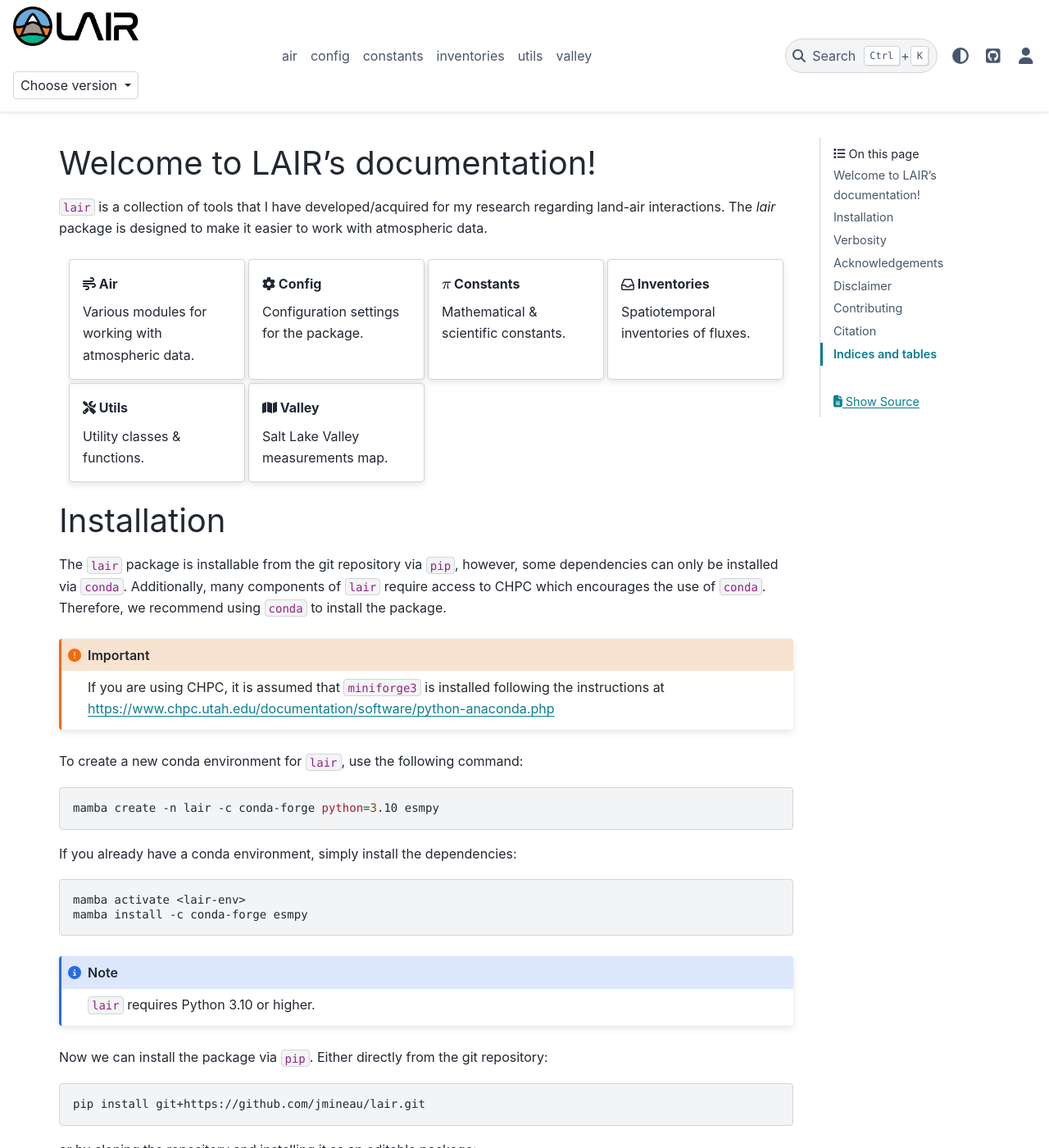
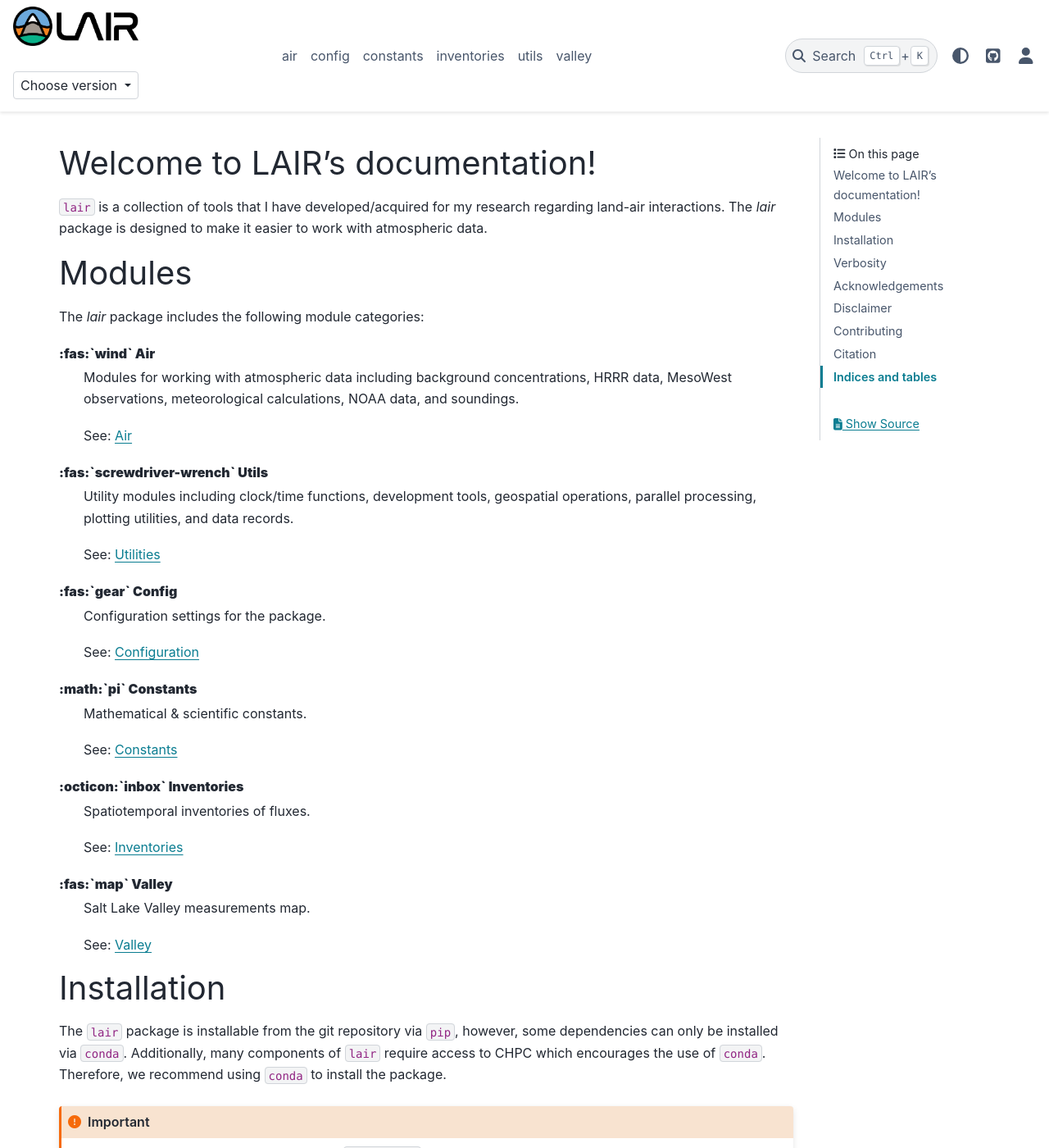
Before and after one commit to jmineau/lair, a Sphinx documentation site: the page built from docs/source/index.rst, in a window 1280 px wide and 1400 px high. Shown: the whole window at 82% size. Built offline with Sphinx 7.4.7 and the PyData theme 0.15.4, drawn with Linux system fonts in a browser that asks for light colours; nearby versions of some CDN libraries; the version number is read from the project's files by our own code.

Commit message:
Fix documentation structure for flattened modules
Co-authored-by: jmineau <60365712+jmineau@users.noreply.github.com>

```diff
--- a/docs/source/index.rst
+++ b/docs/source/index.rst
@@ -15,45 +15,40 @@ research regarding land-air interactions. The `lair` package is designed to make
    utils <utils>
    valley <valley>
 
-.. grid:: 1 2 3 4
-   :margin: 4 4 0 0
-   :gutter: 1
+Modules
+=======
 
-   .. grid-item-card:: :fas:`wind` Air
-      :link: air
-      :link-type: doc
+The `lair` package includes the following module categories:
 
-      Various modules for working with atmospheric data.
+**:fas:`wind` Air**
+  Modules for working with atmospheric data including background concentrations, HRRR data, MesoWest observations, meteorological calculations, NOAA data, and soundings.
 
-   .. grid-item-card:: :fas:`gear` Config
-      :link: config
-      :link-type: doc
+  See: :doc:`air`
 
-      Configuration settings for the package.
+**:fas:`screwdriver-wrench` Utils**
+  Utility modules including clock/time functions, development tools, geospatial operations, parallel processing, plotting utilities, and data records.
 
-   .. grid-item-card:: :math:`\pi` Constants
-      :link: constants
-      :link-type: doc
+  See: :doc:`utils`
 
-      Mathematical & scientific constants.
+**:fas:`gear` Config**
+  Configuration settings for the package.
 
-   .. grid-item-card:: :octicon:`inbox` Inventories
-      :link: inventories
-      :link-type: doc
+  See: :doc:`config`
 
-      Spatiotemporal inventories of fluxes.
+**:math:`\pi` Constants**
+  Mathematical & scientific constants.
 
-   .. grid-item-card:: :fas:`screwdriver-wrench` Utils
-      :link: utils
-      :link-type: doc
+  See: :doc:`constants`
 
-      Utility classes & functions.
+**:octicon:`inbox` Inventories**
+  Spatiotemporal inventories of fluxes.
 
-   .. grid-item-card:: :fas:`map` Valley
-      :link: valley
-      :link-type: doc
+  See: :doc:`inventories`
 
-      Salt Lake Valley measurements map.
+**:fas:`map` Valley**
+  Salt Lake Valley measurements map.
+
+  See: :doc:`valley`
 
 Installation
 ============
```
Also changed, not shown: docs/source/air.rst (+8 -12 lines), docs/source/utils.rst (+9 -9 lines).
